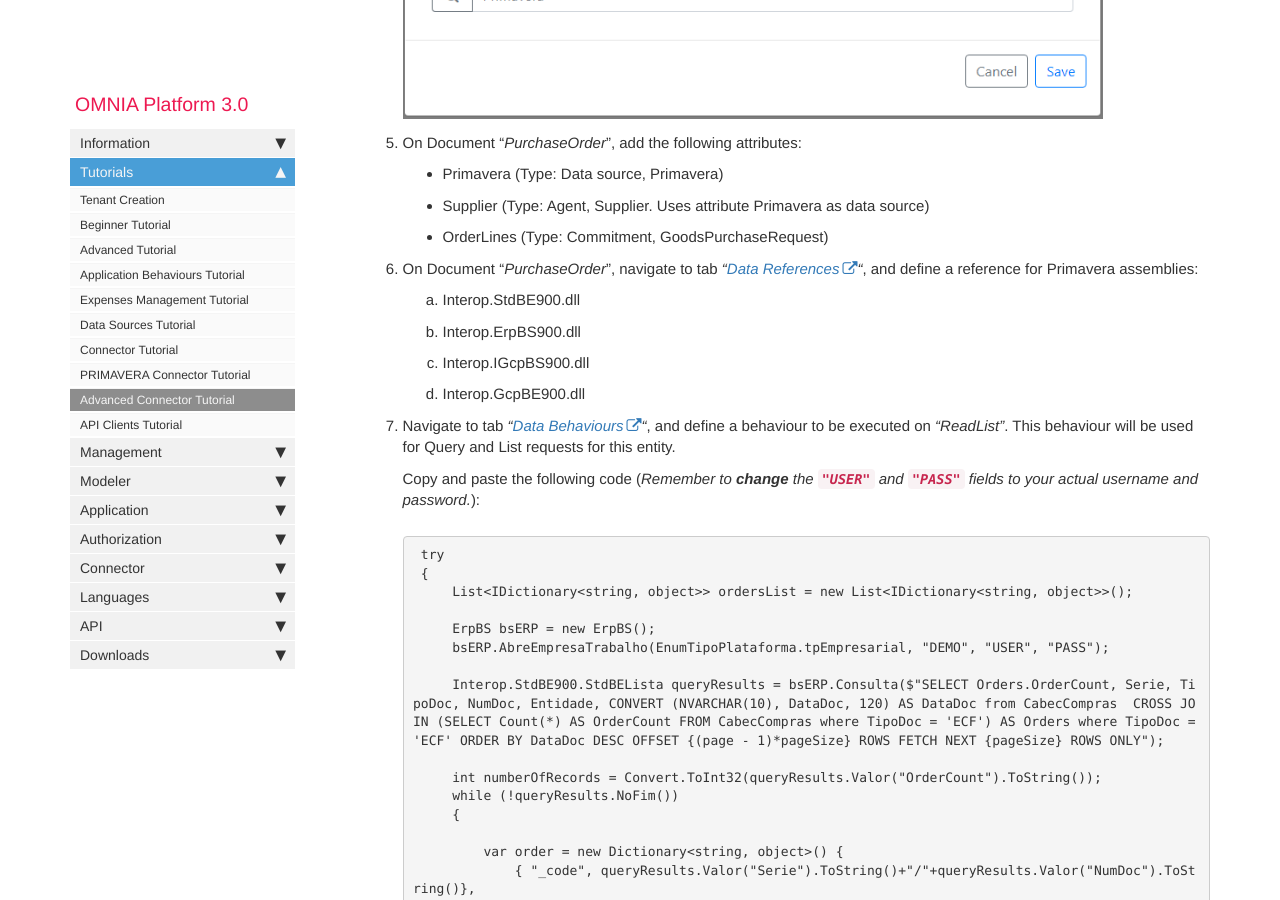
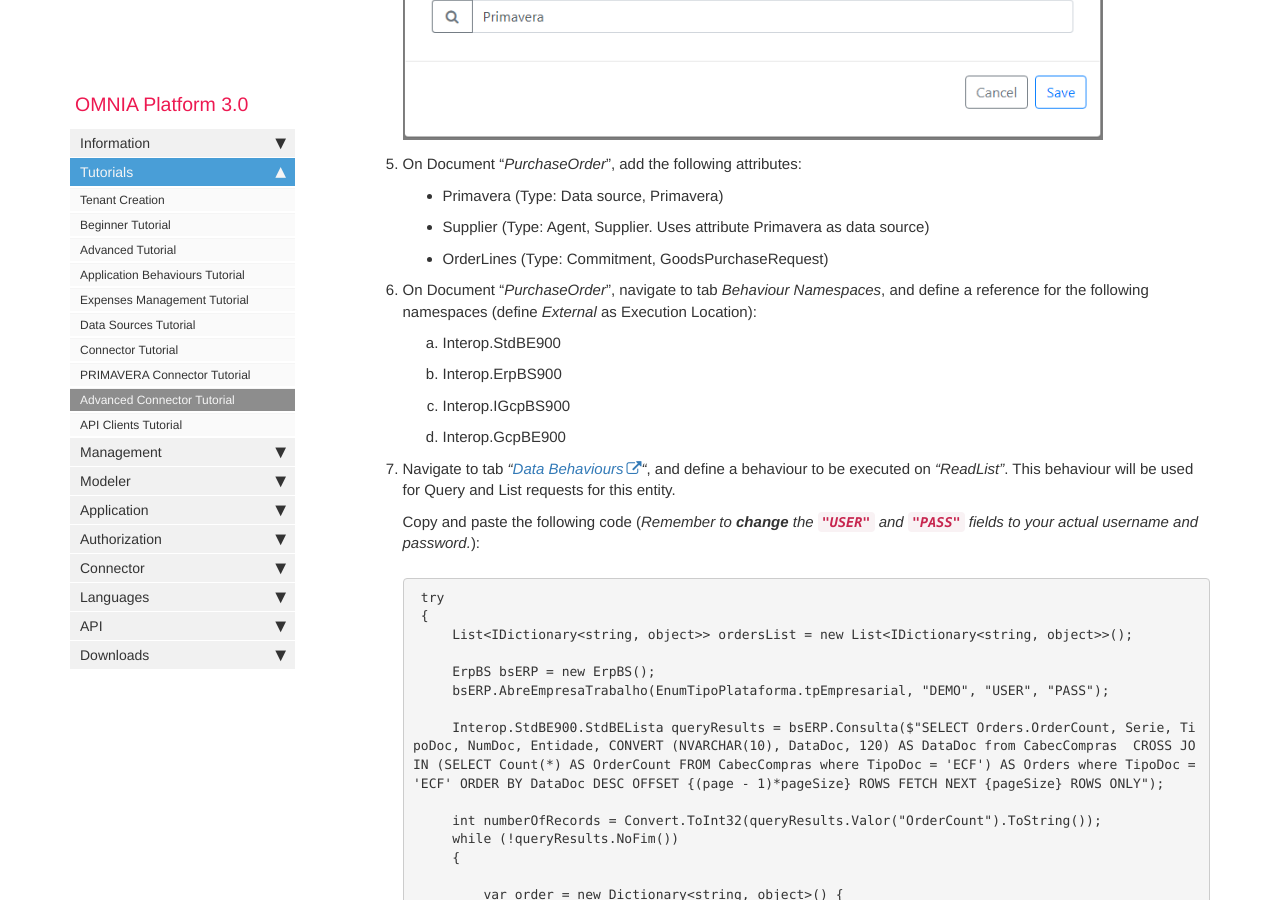
Before and after one commit to daniel8lopes/omnia3, a Jekyll site: the page built from docs/pages/omnia3/Tutorials/omnia3_multisystemconnectortutorial.md, in a window 1280 px wide and 900 px high, scrolled down 10732 px. Built offline with Jekyll 4.4.1, drawn with Linux system fonts in a browser that asks for light colours; nearby versions of some CDN libraries; comment, search, counter and statistics services are not loaded; some of the changed text lies outside the part shown.

Commit message:
Update omnia3_multisystemconnectortutorial.md

```diff
--- a/docs/pages/omnia3/Tutorials/omnia3_multisystemconnectortutorial.md
+++ b/docs/pages/omnia3/Tutorials/omnia3_multisystemconnectortutorial.md
@@ -181,10 +181,10 @@ This tutorial also requires an access to [Primavera ERP](https://pt.primaverabss
 
     ![Modeler create Resource_Product](/images/tutorials/multisystemconnector/Create-Resource-Product.PNG)
 
-18. On Resource *"Product"*, navigate to tab *"[Data References](https://docs.numbersbelieve.com/omnia3_modeler_references.html)"*, and define a reference for Primavera assemblies:
+18. On Resource *"Product"*, navigate to tab *Behaviour Namespaces*, and define a reference the following namespaces (define *External* as Execution Location):
 
-    1. Interop.StdBE900.dll
-    2. Interop.ErpBS900.dll
+    1. Interop.StdBE900
+    2. Interop.ErpBS900
 
 19. Navigate to tab *"[Data Behaviours](https://docs.numbersbelieve.com/omnia3_modeler_datasources.html)"*, and define a behaviour to be executed on *"ReadList"*. This behaviour will be used for Query and List requests for this entity.
 
@@ -252,12 +252,12 @@ This tutorial also requires an access to [Primavera ERP](https://pt.primaverabss
     - Supplier (Type: Agent, Supplier. Uses attribute Primavera as data source)
     - OrderLines (Type: Commitment, GoodsPurchaseRequest)
 
-6. On Document "*PurchaseOrder*", navigate to tab *"[Data References](https://docs.numbersbelieve.com/omnia3_modeler_references.html)"*, and define a reference for Primavera assemblies:
+6. On Document "*PurchaseOrder*", navigate to tab *Behaviour Namespaces*, and define a reference for the following namespaces (define *External* as Execution Location):
 
-    1. Interop.StdBE900.dll
-    2. Interop.ErpBS900.dll
-    3. Interop.IGcpBS900.dll
-    4. Interop.GcpBE900.dll
+    1. Interop.StdBE900
+    2. Interop.ErpBS900
+    3. Interop.IGcpBS900
+    4. Interop.GcpBE900
 
 7. Navigate to tab *"[Data Behaviours](https://docs.numbersbelieve.com/omnia3_modeler_datasources.html)"*, and define a behaviour to be executed on *"ReadList"*. This behaviour will be used for Query and List requests for this entity.
 
```
